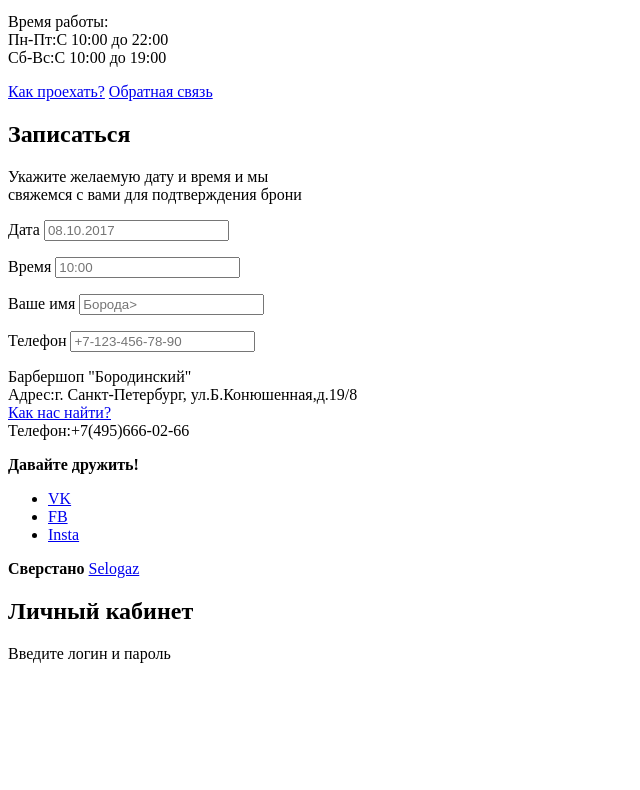
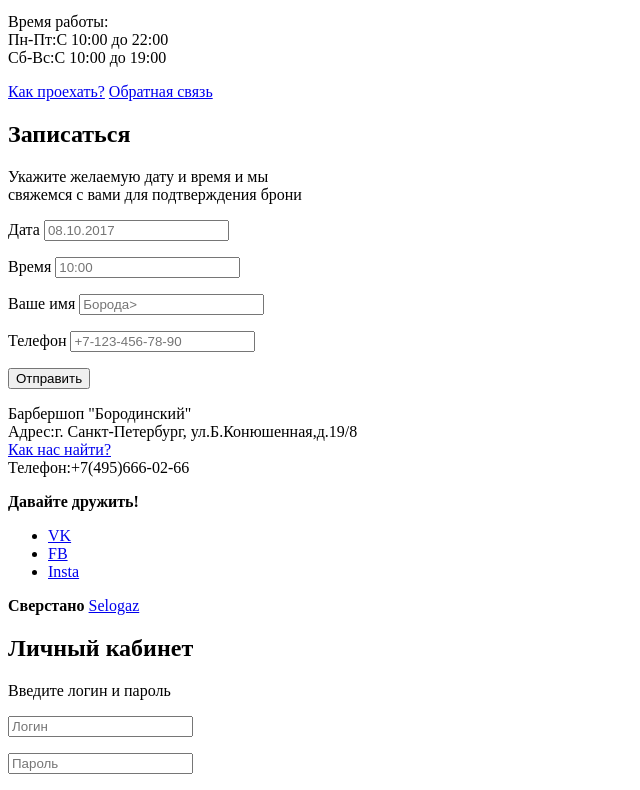
Before and after one commit to Selogaz/Barbershop, a plain HTML site: page index.html in a window 1280 px wide. Shown: the part 1146-1936 px from the top of the page, without its empty margins (0-640 px from the left). Before the commit the page ends 1825 px from the top, so only its background shows below. Drawn offline with Linux system fonts and the light colour scheme.

Commit message:
Модалка с логином и паролем

```diff
--- a/index.html
+++ b/index.html
@@ -98,6 +98,7 @@
                         <label for="appointment-phone">Телефон</label>
                         <input id="appointment-phone" type="tel" name="phone" value="" placeholder="+7-123-456-78-90">
                     </p>
+                    <button class="button" type="submit">Отправить</button>
                 </form>
             </section>
         </main>
@@ -123,6 +124,14 @@
         <section class="modal modal-login">
             <h2>Личный кабинет</h2>
             <p>Введите логин и пароль</p>
+            <form class="login-form" action="https://echo.htmlacademy.ru" method="post">
+                <p>
+                    <input class="login-icon-user" type="text" name="login" placeholder="Логин">
+                </p>
+                <p>
+                    <input class="login-icon-password" type="text" name="password" placeholder="Пароль">
+                </p>
+            </form>
             <span class="modal-close"></span>
             <!--Форма для логина-->
         </section>
```
